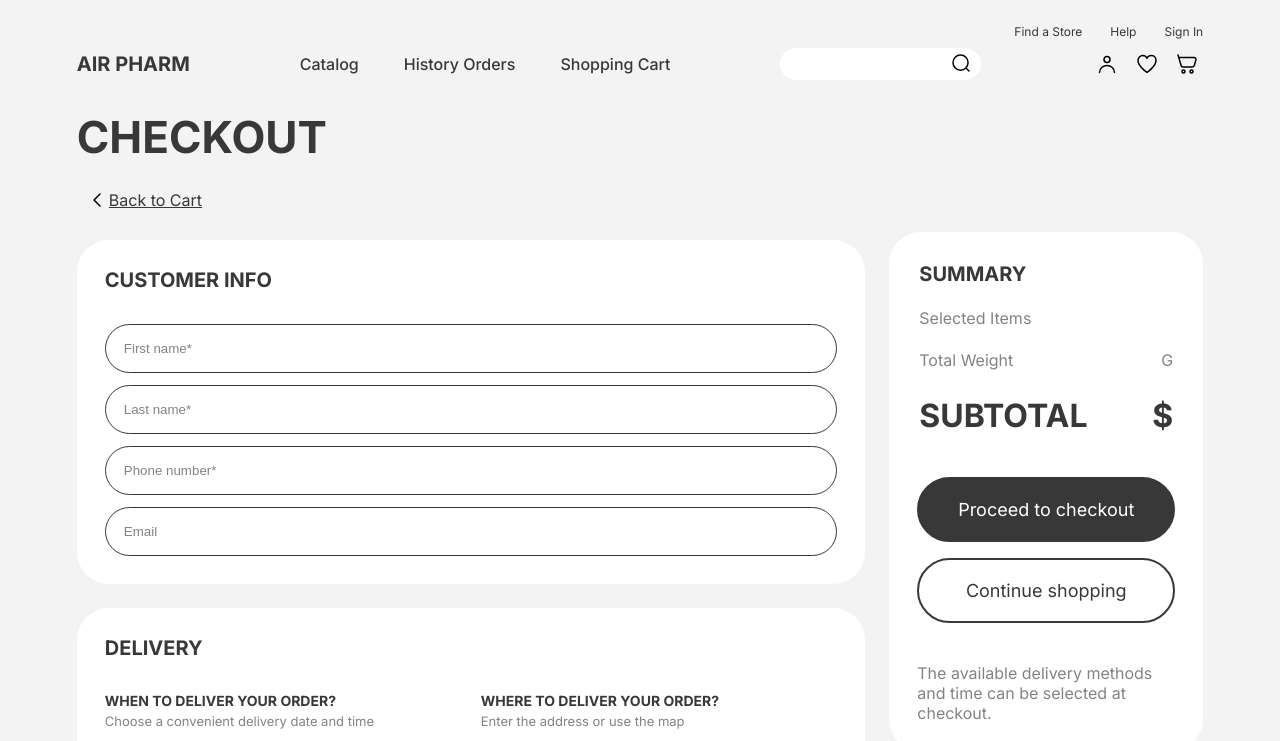
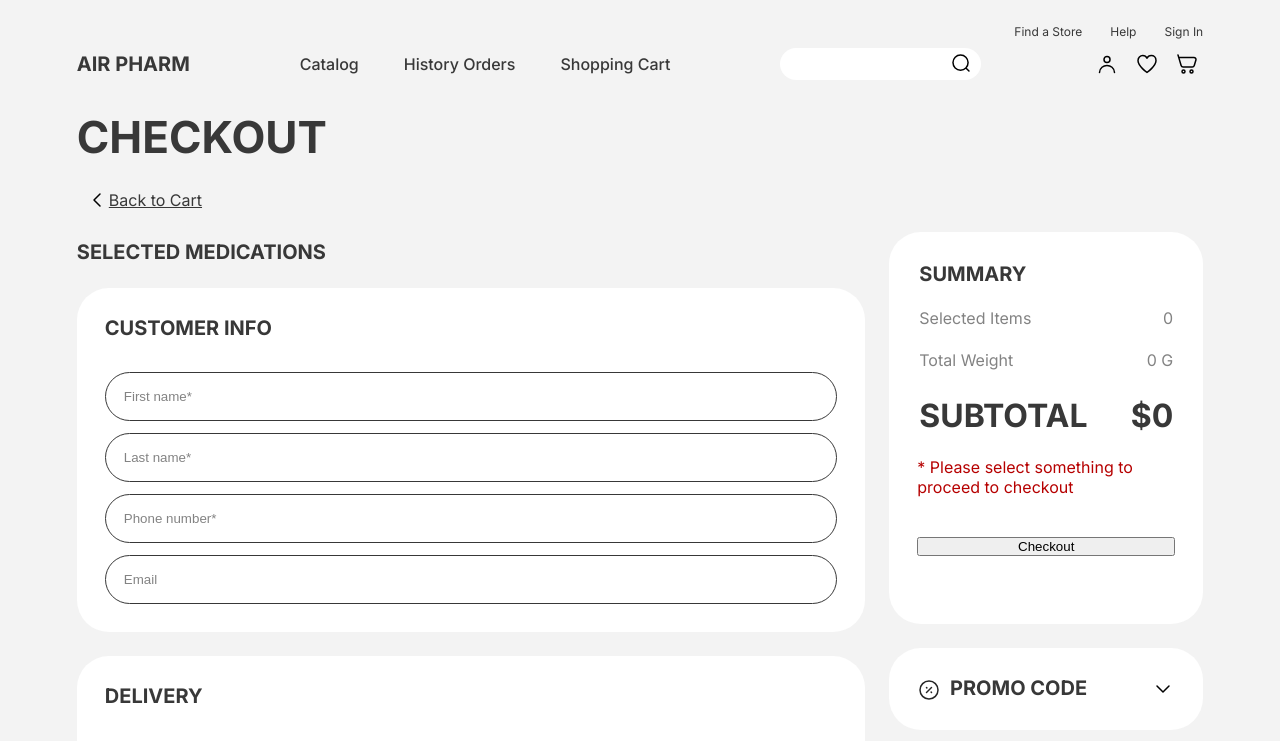
Before and after one commit to kaktusGr/DRONE-PHARMACY, a React (Create React App) app: page /#/checkout in a window 1280 px wide. Shown: the top 741 px of the page. Built offline with nearby package versions, Linux system fonts and the light colour scheme; no server answers.

Commit message:
Update summary by using Context and functions for selected items in cart

```diff
--- a/src/Context.js
+++ b/src/Context.js
@@ -7,6 +7,7 @@ const ContextProvider = (props) => {
     const [cartMedications, setCartMedications] = useState([]);
     const [cartItems, setCartItems] = useState([]);
     const [availability, setAvailability] = useState(true);
+    const [selectedItems, setSelectedItems] = useState();
 
     const refPage = useRef(0);
     const [allPages, setAllPages] = useState(0);
@@ -117,6 +118,8 @@ const ContextProvider = (props) => {
         cartMedications: cartMedications,
         setCartMedications: setCartMedications,
         cartItems: cartItems,
+        selectedItems,
+        setSelectedItems,
         availability: availability,
         toggleAvailable: toggleAvailable,
         selectSort: selectSort,
--- a/src/components/CartSummary.js
+++ b/src/components/CartSummary.js
@@ -1,7 +1,26 @@
-import { React } from 'react';
+import { React, useContext } from 'react';
 import { Link } from "react-router-dom";
+import { Context } from "../Context";
 
-export default function CartSummary({ totalSelected, totalWeight, totalPrice }) {
+export default function CartSummary({ btnType }) {
+    const context = useContext(Context);
+
+    const totalSelected = context.selectedItems ? (
+        context.selectedItems.length
+    ) : 0;
+
+    const totalWeight = context.selectedItems ? (
+        context.selectedItems
+            .map(med => med.weight)
+            .reduce((accum, current) => accum + current, 0)
+    ) : 0;
+
+    const totalPrice = context.selectedItems ? (
+        context.selectedItems
+            .map(med => med.price)
+            .reduce((accum, current) => accum + current, 0)
+    ) : 0;
+
     return (
         <div className='cart-summary'>
             <table>
@@ -28,6 +47,8 @@ export default function CartSummary({ totalSelected, totalWeight, totalPrice })
             {totalSelected === 0 && <p className='summary-error'>
                 * Please select something to proceed to checkout
             </p>}
+            {btnType === "shopping-cart" ? (
+                <>
                     <div className='summary-btns'>
                         <Link to='/checkout' id='checkout' className={totalSelected === 0 ? "disabled" : undefined}
                             onClick={(e) => totalSelected === 0 && e.preventDefault()}>
@@ -38,6 +59,14 @@ export default function CartSummary({ totalSelected, totalWeight, totalPrice })
                         </Link>
                     </div>
                     <p>The available delivery methods and time can be selected at checkout.</p>
+                </>
+            ) : (
+                <div className='summary-btns'>
+                    <button id='checkout'>
+                        Checkout
+                    </button>
+                </div>
+            )}
         </div>
     )
 }
--- a/src/pages/Checkout.js
+++ b/src/pages/Checkout.js
@@ -14,6 +14,9 @@ export default function Checkout() {
                     <Link to="/shopping-cart">
                         <img src="./images/icons/chevron-up.svg" alt="arrow-up" />Back to Cart
                     </Link>
+                    <div className='checkout-selected-med'>
+                        <h3>Selected medications</h3>
+                    </div>
                     <div className='checkout-customer'>
                         <h3>customer info</h3>
                         <form name="form-customer" action="" method="get">
@@ -33,7 +36,7 @@ export default function Checkout() {
                     </div>
                 </div>
                 <div className='checkout-summary'>
-                    <CartSummary />
+                    <CartSummary btnType="checkout" />
                     <div className='promo-code'>
                         <div onClick={() => setIsOpen(!isOpen)}>
                             <h3><img src="./images/icons/percentage-circle.svg" alt='percentage' /> Promo code</h3>
--- a/src/pages/ShoppingCart.js
+++ b/src/pages/ShoppingCart.js
@@ -22,6 +22,7 @@ export default function ShoppingCart() {
                         .filter(med => context.cartItems.includes(med.id))
                         .map(med => ({ ...med, price: 29.99, isSelected: true }));
                     context.setCartMedications(filteredData);
+                    context.setSelectedItems(filteredData);
                 }
             });
         return () => {
@@ -34,14 +35,16 @@ export default function ShoppingCart() {
             .map(med => med.id === id ? { ...med, isSelected: !med.isSelected } : med);
         context.setCartMedications(updateItems);
         setIsSelectedAll(updateItems.every(item => item.isSelected));
+        context.setSelectedItems(updateItems.filter(med => med.isSelected));
     }
 
     const handleSelectAll = () => {
         const newSelectAll = !isSelectedAll;
         setIsSelectedAll(newSelectAll);
-        const updatedItems = context.cartMedications
+        const updateItems = context.cartMedications
             .map(med => ({ ...med, isSelected: newSelectAll }));
-        context.setCartMedications(updatedItems);
+        context.setCartMedications(updateItems);
+        context.setSelectedItems(updateItems.filter(med => med.isSelected));
     }
 
     const handleDeleteSelected = () => {
@@ -54,19 +57,6 @@ export default function ShoppingCart() {
     const medicationsInCart = context.cartMedications
         .map(med => <CartItem key={med.id} {...med}
             handleSelectItem={handleSelectItem} />);
-
-    const totalSelected = context.cartMedications
-        .filter(med => med.isSelected).length;
-
-    const totalWeight = context.cartMedications
-        .filter(med => med.isSelected)
-        .map(med => med.weight)
-        .reduce((accum, current) => accum + current, 0);
-
-    const totalPrice = context.cartMedications
-        .filter(med => med.isSelected)
-        .map(med => med.price)
-        .reduce((accum, current) => accum + current, 0);
 
     return (
         <div className='shopping-cart'>
@@ -93,8 +83,7 @@ export default function ShoppingCart() {
                             </ul>
                         </div>
                     </div>
-                    <CartSummary totalSelected={totalSelected}
-                        totalWeight={totalWeight} totalPrice={totalPrice} />
+                    <CartSummary btnType="shopping-cart" />
                 </div>
             ) : (
                 <div className='empty-cart'>Your cart is empty.</div>
```
Lines whose indentation alone changed are shown as unchanged.
